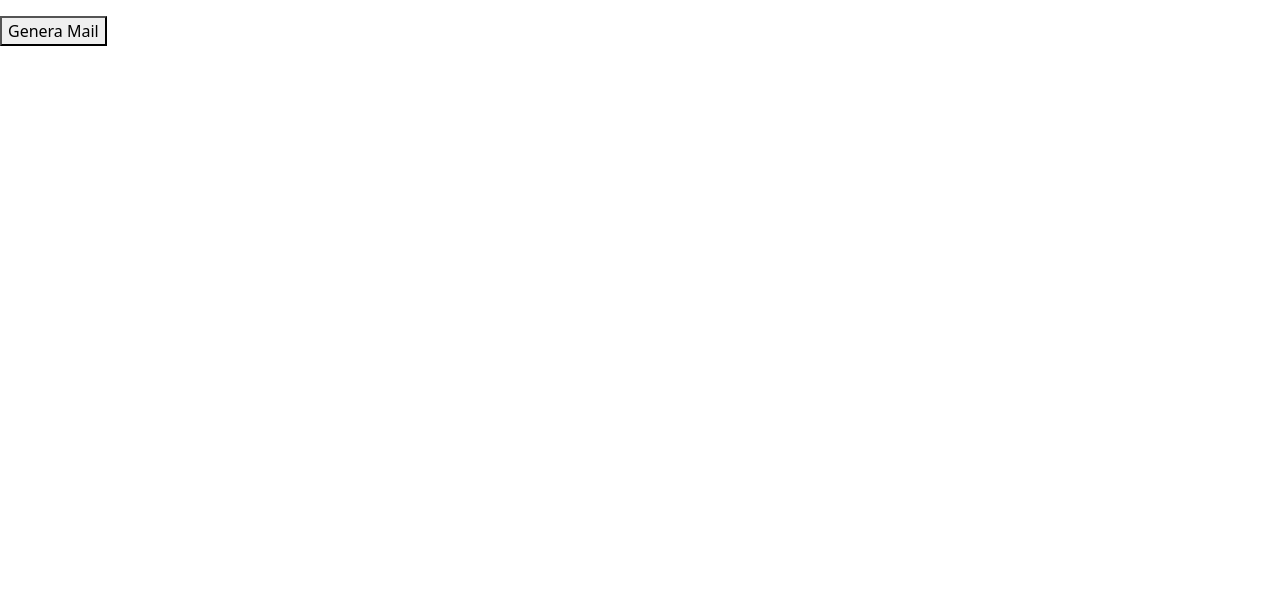
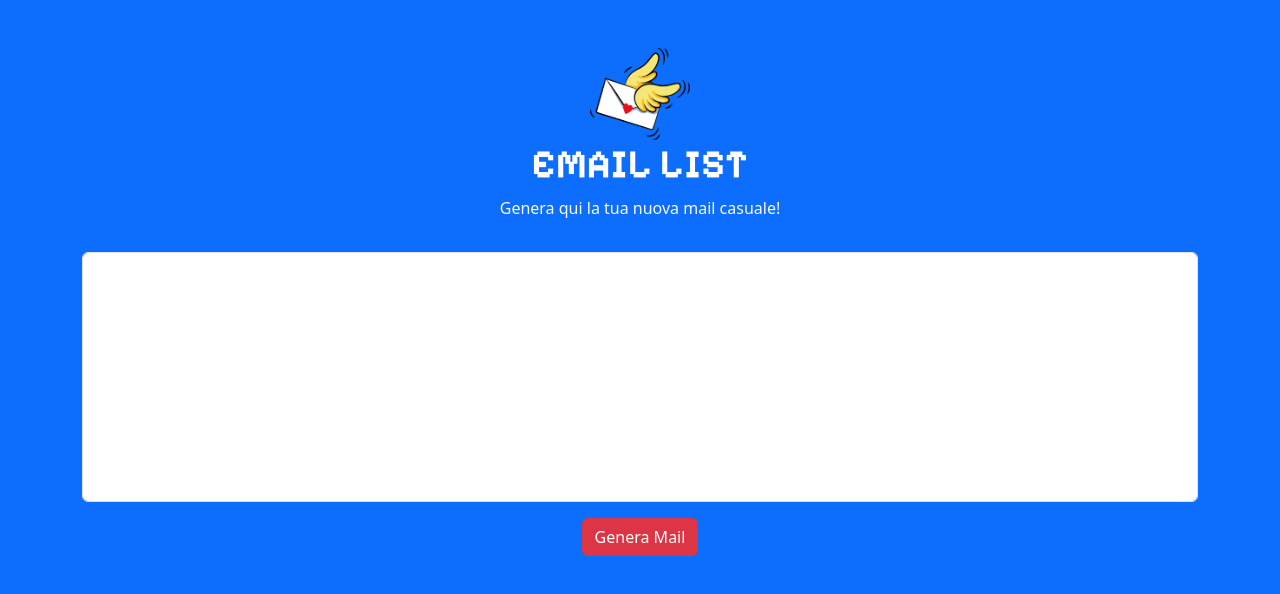
Before and after one commit to davide-delgiudice/js-email-list, a plain HTML site: page index.html in a window 1280 px wide. Drawn offline with nearby package versions, Linux system fonts and the light colour scheme.

Commit message:
[UPD] add class and css elements - Bonus 01 Terminato

```diff
--- a/css/style.css
+++ b/css/style.css
@@ -0,0 +1,19 @@
+h1{
+    font-family: "Pixelify Sans", sans-serif;
+    font-weight: 700;
+    font-size: 40px;
+    color: white;
+}
+
+ul{
+    padding: 0%;
+    list-style-type: none;
+}
+
+img{
+    width: 100px;
+}
+
+label{
+    height: 250px;
+}
--- a/index.html
+++ b/index.html
@@ -4,15 +4,30 @@
     <meta charset="UTF-8">
     <meta name="viewport" content="width=device-width, initial-scale=1.0">
     <link href="https://cdn.jsdelivr.net/npm/bootstrap@5.3.3/dist/css/bootstrap.min.css" rel="stylesheet" integrity="sha384-QWTKZyjpPEjISv5WaRU9OFeRpok6YctnYmDr5pNlyT2bRjXh0JMhjY6hW+ALEwIH" crossorigin="anonymous">
+    <link rel="preconnect" href="https://fonts.googleapis.com">
+<link rel="preconnect" href="https://fonts.gstatic.com" crossorigin>
+<link href="https://fonts.googleapis.com/css2?family=Pixelify+Sans:wght@400..700&display=swap" rel="stylesheet">
     <link rel="stylesheet" href="./css/style.css">
     <title>Email List</title>
 </head>
-<body>
-    <ul id="lista-mail"></ul>
-    <button id="btn-mail">Genera Mail</button>
-
-
-
+<body class="bg-primary">
+    <div class="container my-5">
+        <div class="row">
+            <div class="col-12 text-center">
+                <img src="./img/letter.png" alt="">
+                <h1>EMAIL LIST</h1>
+                <p class="text-light">Genera qui la tua nuova mail casuale!</p>
+            </div>
+        </div>
+        <div class="row">
+            <div class="col-12 text-center">
+                <label class="form-control my-3">
+                    <ul id="lista-mail"></ul>
+                </label>
+                <button id="btn-mail" class="btn btn-danger">Genera Mail</button>
+            </div>
+        </div>
+    </div>
 
     <!-- boostrap script -->
     <script src="https://cdn.jsdelivr.net/npm/bootstrap@5.3.3/dist/js/bootstrap.bundle.min.js" integrity="sha384-YvpcrYf0tY3lHB60NNkmXc5s9fDVZLESaAA55NDzOxhy9GkcIdslK1eN7N6jIeHz" crossorigin="anonymous"></script>
```
Also changed, not shown: img/letter.png (added).
